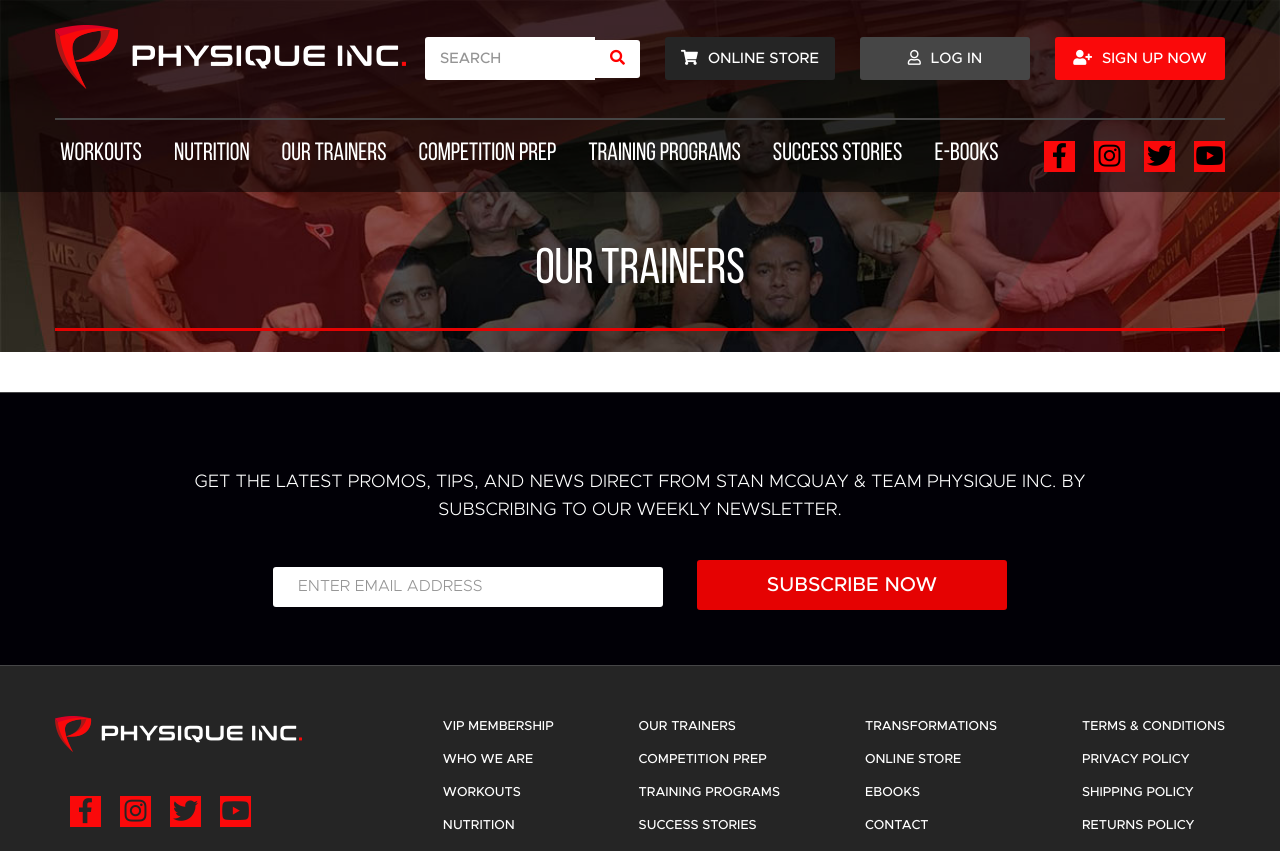
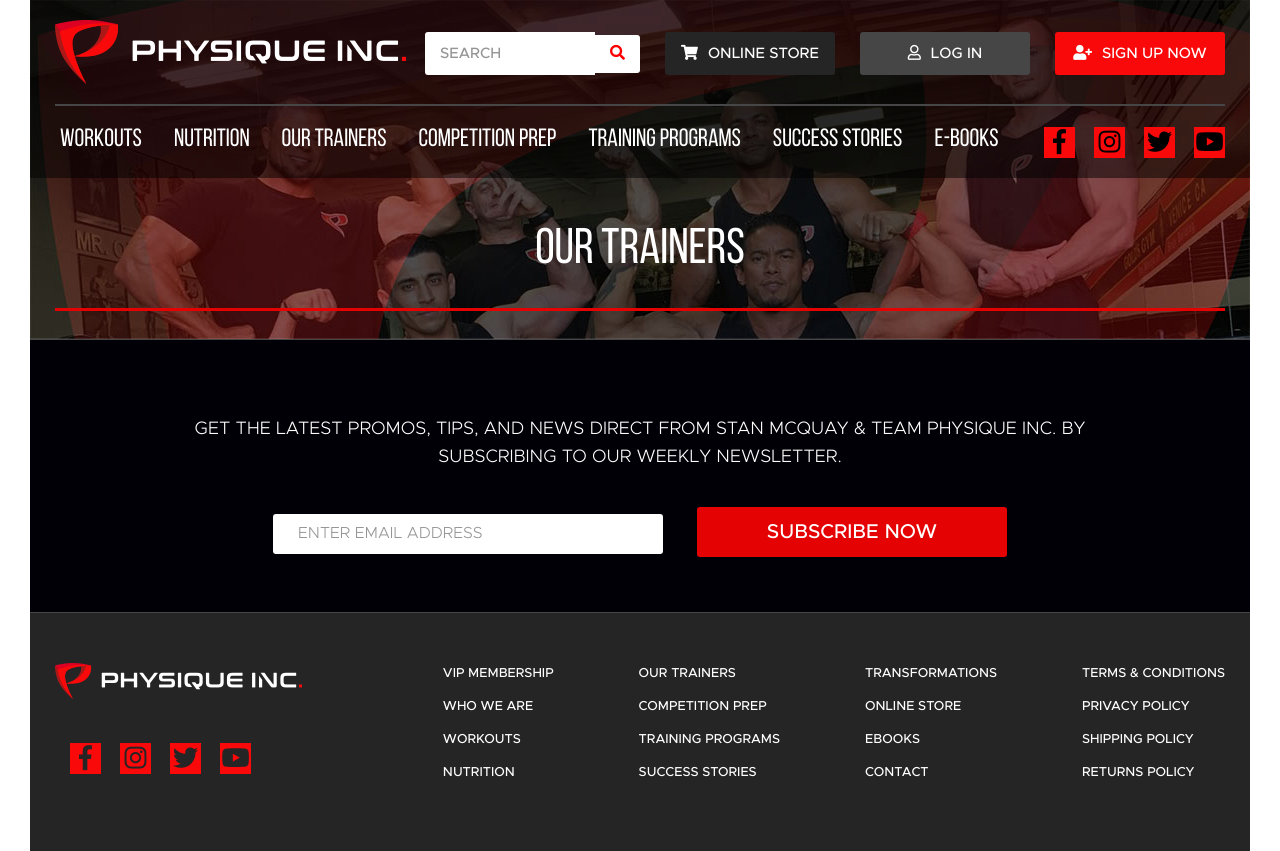
Before and after one commit to andruglushchenko/trainers, a plain HTML site: page index.html in a window 1280 px wide. Shown: the top 851 px of the page. Drawn offline with Linux system fonts and the light colour scheme.

Commit message:
trainers width 1220px(header footer)

```diff
--- a/css/style.css
+++ b/css/style.css
@@ -50,31 +50,45 @@ a{
 .container{
     max-width: 1170px;
     margin: auto;
+    position: relative;
 }
 .container:after{
     display: block;
     content:"";
     clear: both;
 }
+.page{
+    max-width: 1220px;
+    margin: auto;
+}
 h1{
+    position: absolute;
     font-family: 'Bebas Neue',sans-serif;
     font-size:50px;
     font-weight:400 ;
     color: #fff;
     text-transform: uppercase;
-    padding: 245px 0 21px;
+    top: 225px ;
+    width: 100%;
     text-align: center;
 }
 h1:after{
     display: block;
     content: '';
-    width: 100%;
     height: 3px;
     background:#e50202;
     margin-top: 32px;
 }
+/*======================*/
 
-
+/*intro*/
+.intro{
+    position: relative;
+}
+.intro img{
+    display: block;
+}
+/*==========================*/
 /*header*/
 header{
     position: absolute;
@@ -88,7 +102,7 @@ header{
 /********************/
 /*header up*/
 .header__up{
-    padding: 25px 0;
+    padding: 20px 0;
     border-bottom: solid 2px #464646;
 }
 .header__up:after{
@@ -225,17 +239,8 @@ header{
 }
 /*=======================*/
 
-/*intro*/
-.intro{
-    background: url("../images/header_bg.jpg")no-repeat top center;
-    background-size: cover;
-    position: relative;
-}
-/*==========================*/
 
-section{
-    padding: 20px 0;
-}
+
 /*============================*/
 
 /*subscribe*/
--- a/index.html
+++ b/index.html
@@ -9,10 +9,16 @@
     <link rel="stylesheet" href="css/style.css">
 </head>
 <body>
+<div class="page"><!--width 1220px site-center-->
+
+    <!--intro-->
+    <div class="intro">
+        <img src="images/header_bg.jpg" alt="">
+
         <!--header-->
         <header><!-- position absolute-intro-->
             <div class="container">
-
+                <h1>OUR TRAINERS</h1>
                 <div class="header__up"><!--header__up-->
                      <a href=""><img src="images/Logo.png" alt="logo"></a>
                      <div class="btn__group">
@@ -50,14 +56,8 @@
 
             </div><!--container-->
         </header><!--header-->
-<!--===========================================-->
 
-<!--intro-->
-    <div class="intro">
-        <div class="container">
-            <h1>OUR TRAINERS</h1>
-        </div>
-    </div>
+    </div><!--intro-->
 <!--===============================================-->
 
 <section>
@@ -122,5 +122,6 @@
 <!--copyright-->
 <div class="copyright"></div>
 <!--====================================================-->
+</div><!--page-->
 </body>
 </html>
```
Lines whose indentation alone changed are shown as unchanged.
